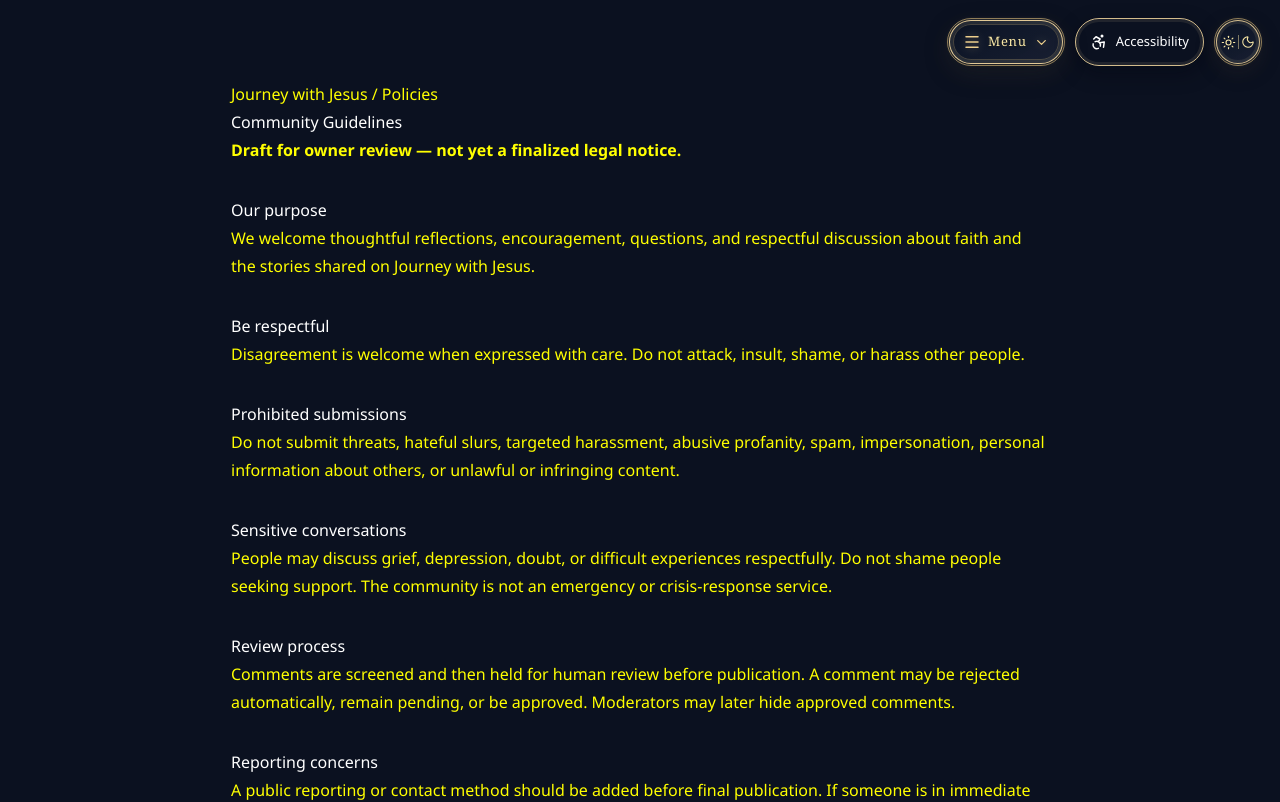
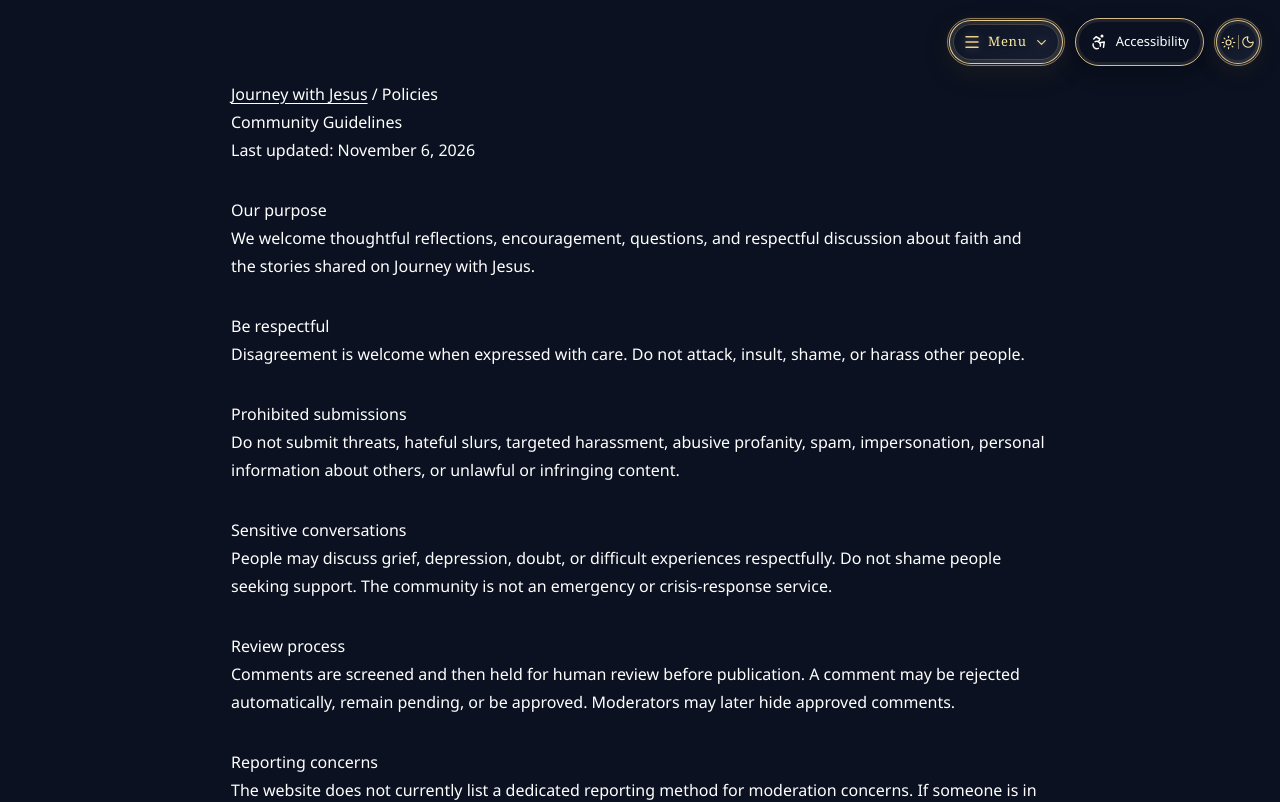
Before and after one commit to mcographics/journey-with-jesus, a Next.js app: page /journey-with-jesus/policies/community-guidelines/ in a window 1280 px wide. Shown: the top 802 px of the page. Built offline with nearby package versions, Linux system fonts and the light colour scheme.

Commit message:
Finalize five legal policy pages
* Finalize legal policy language

* Use high contrast text on legal policies

* Remove draft label from policy pages

* Remove draft wording from cookie policy

* Verify final policy text colors and date

```diff
--- a/src/app/policies/[slug]/legal.css
+++ b/src/app/policies/[slug]/legal.css
@@ -1,7 +1,6 @@
 /*
- * Keep the five policy pages independent of the site's animated global type.
- * The ID-scoped selectors intentionally outrank the late global !important
- * rules in globals.css.
+ * Keep policy text plain, high contrast, and independent of the site's animated
+ * global typography. The ID-scoped selectors outrank global theme effects.
  */
 :root:not([data-theme="light"]) body #main-content.legal-policy-page,
 :root:not([data-theme="light"]) body #main-content.legal-policy-page *,
@@ -15,22 +14,21 @@
   animation: none !important;
 }
 
-/* Dark mode: solid white headings and bright yellow supporting text. */
+/* Dark mode: every policy heading, paragraph, and link uses solid white. */
 :root:not([data-theme="light"]) body #main-content.legal-policy-page,
 :root:not([data-theme="light"]) body #main-content.legal-policy-page * {
-  color: #ffff00 !important;
-  -webkit-text-fill-color: #ffff00 !important;
-}
-
-:root:not([data-theme="light"]) body #main-content.legal-policy-page :is(h1, h2, h3, h4, h5, h6),
-:root:not([data-theme="light"]) body #main-content.legal-policy-page :is(h1, h2, h3, h4, h5, h6) * {
   color: #fff !important;
   -webkit-text-fill-color: #fff !important;
 }
 
-/* Light mode: retain the requested solid black typography throughout. */
+/* Light mode: every policy heading, paragraph, and link uses solid black. */
 :root[data-theme="light"] body #main-content.legal-policy-page,
 :root[data-theme="light"] body #main-content.legal-policy-page * {
   color: #000 !important;
   -webkit-text-fill-color: #000 !important;
 }
+
+#main-content.legal-policy-page a {
+  text-decoration: underline;
+  text-underline-offset: 0.18em;
+}
--- a/src/app/policies/[slug]/page.tsx
+++ b/src/app/policies/[slug]/page.tsx
@@ -9,5 +9,21 @@ export default async function LegalPage({ params }: { params: Promise<{ slug: st
  const { slug } = await params;
  const policy = legalPolicies.find((item) => item.slug === slug);
  if (!policy) notFound();
- return <main id="main-content" className="page-width legal-policy-page" style={{padding:"5rem 1rem",maxWidth:"850px",lineHeight:1.75}}><p><Link href="/">Journey with Jesus</Link> / Policies</p><h1>{policy.title}</h1><p><strong>Draft for owner review — not yet a finalized legal notice.</strong></p>{policy.sections.map(section=><section key={section.heading} style={{marginTop:"2rem"}}><h2>{section.heading}</h2><p>{section.body}</p></section>)}</main>;
+ return (
+  <main
+   id="main-content"
+   className="page-width legal-policy-page"
+   style={{ padding: "5rem 1rem", maxWidth: "850px", lineHeight: 1.75 }}
+  >
+   <p><Link href="/">Journey with Jesus</Link> / Policies</p>
+   <h1>{policy.title}</h1>
+   <p className="legal-policy-date">Last updated: November 6, 2026</p>
+   {policy.sections.map((section) => (
+    <section key={section.heading} style={{ marginTop: "2rem" }}>
+     <h2>{section.heading}</h2>
+     <p>{section.body}</p>
+    </section>
+   ))}
+  </main>
+ );
 }
--- a/src/data/legal-policies.ts
+++ b/src/data/legal-policies.ts
@@ -25,7 +25,7 @@ export const legalPolicies = [
       },
       {
         "heading": "Retention and requests",
-        "body": "Comment records may remain in the moderation system after being hidden or rejected. A specific retention period has not yet been established. Visitors may request review, correction, or removal of a comment through the contact method published on the website once established."
+        "body": "Comment records may remain in the moderation system after being hidden or rejected. A specific retention period has not yet been established. Requests to review, correct, or remove a comment may be sent through a public contact method if one is published on the website."
       },
       {
         "heading": "Your choices",
@@ -33,7 +33,7 @@ export const legalPolicies = [
       },
       {
         "heading": "Contact and changes",
-        "body": "A dedicated privacy contact method must be confirmed before final publication. This policy may be updated when website features or data practices change."
+        "body": "A dedicated privacy contact method is not currently listed on the website. This policy may be updated when website features or data practices change."
       }
     ]
   },
@@ -75,7 +75,7 @@ export const legalPolicies = [
       },
       {
         "heading": "Updates and contact",
-        "body": "These terms may change as the website develops. A public contact channel and effective date should be confirmed before final publication."
+        "body": "These terms may change as the website develops. The website does not currently list a dedicated contact channel for questions about these terms."
       }
     ]
   },
@@ -105,7 +105,7 @@ export const legalPolicies = [
       },
       {
         "heading": "Reporting concerns",
-        "body": "A public reporting or contact method should be added before final publication. If someone is in immediate danger, contact local emergency services."
+        "body": "The website does not currently list a dedicated reporting method for moderation concerns. If someone is in immediate danger, contact local emergency services."
       }
     ]
   },
@@ -130,8 +130,8 @@ export const legalPolicies = [
         "body": "You can clear cookies and local storage or restrict third-party cookies using your browser settings. Some features may behave differently afterward."
       },
       {
-        "heading": "Before publication",
-        "body": "The precise list of cookies, analytics, embeds, and consent requirements should be audited against the deployed website. Do not interpret this draft as confirmation that no tracking occurs."
+        "heading": "Third-party technologies",
+        "body": "An exact inventory of cookies, local storage, analytics, and embeds has not been established. This policy describes known uses and does not guarantee that tracking or other data collection is absent. Third-party services may use additional technologies under their own policies."
       }
     ]
   },
@@ -157,7 +157,7 @@ export const legalPolicies = [
       },
       {
         "heading": "Copyright concerns",
-        "body": "A designated rights-contact method should be published. Notices should identify the material, the location of the alleged infringement, and a way to respond. Applicable legal procedures will be respected."
+        "body": "The website does not currently list a dedicated rights-contact method. A notice should identify the material, the location of the alleged infringement, and a way to respond. Applicable legal procedures will be respected."
       }
     ]
   }
```
Also changed, not shown: 1 other file (tests, documents, lock files or other folders).
